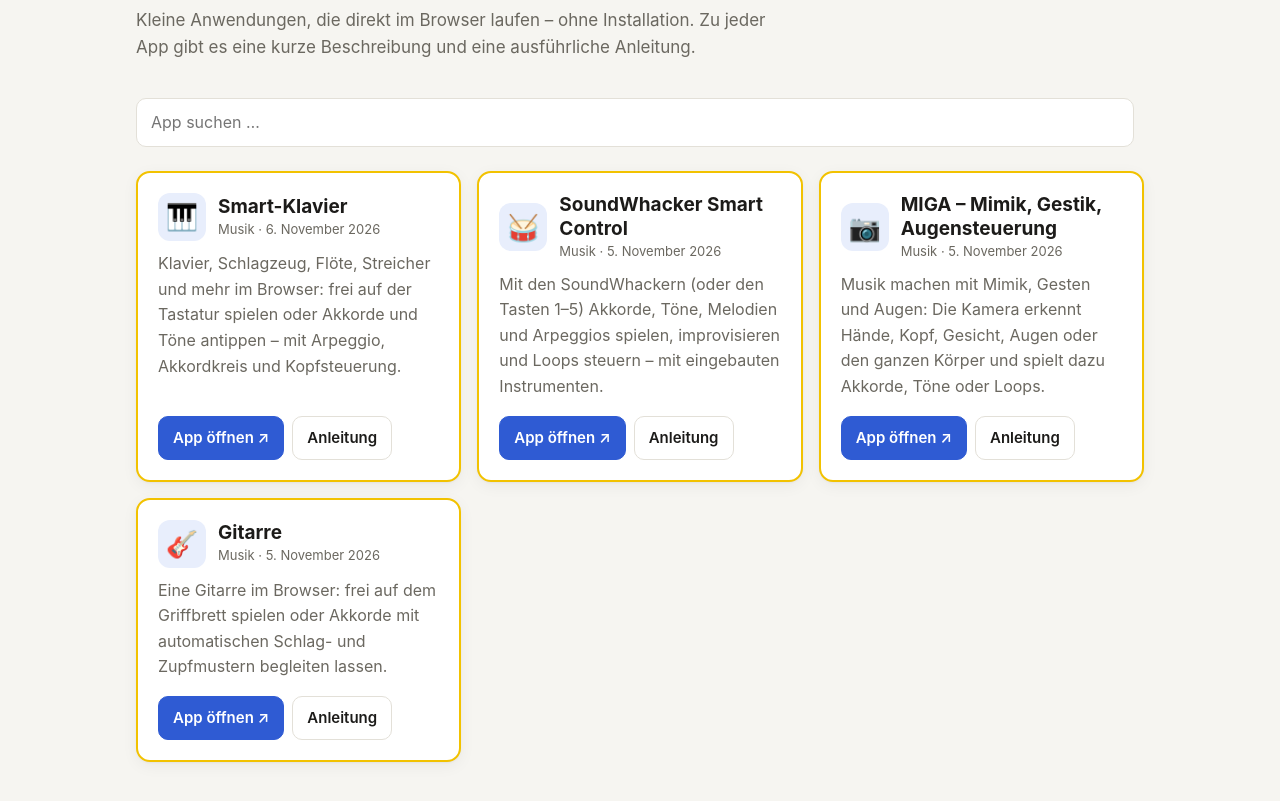
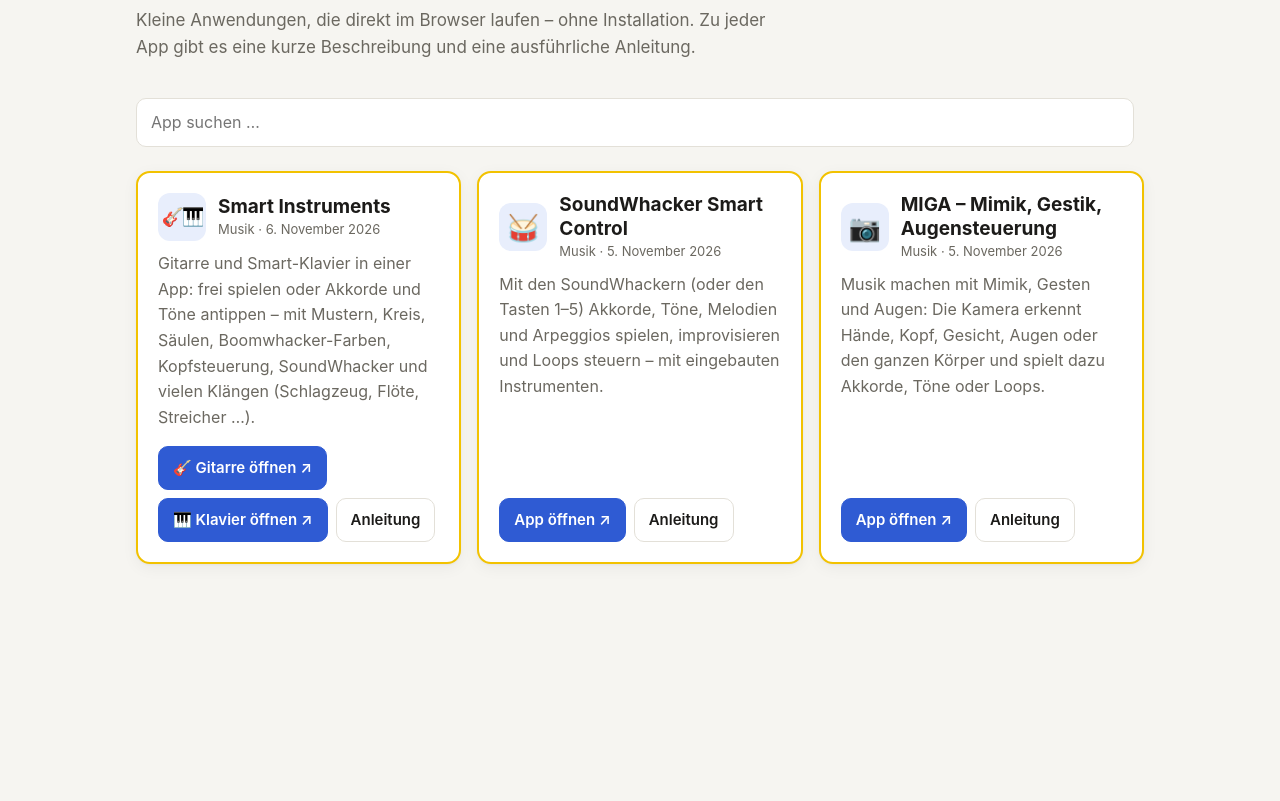
Before and after one commit to pati2018/pati2018.github.io, a plain HTML site: page index.html in a window 1280 px wide. Shown: the part 107-908 px from the top of the page. After the commit the page ends 800 px from the top, so only its background shows below. Drawn offline with Linux system fonts and the light colour scheme.

Commit message:
Gitarre und Smart-Klavier zusammengefasst: Smart Instruments
Eine Karte mit zwei Knöpfen (Gitarre öffnen / Klavier öffnen) und eine
gemeinsame Anleitung; alte Anleitungs-Links (gitarre/klavier) führen
dorthin. Karten unterstützen jetzt mehrere Öffnen-Knöpfe (links).

Co-Authored-By: Claude Opus 5.5 <noreply@anthropic.com>
Claude-Session: https://claude.ai/code/session_01Furwk85pLcBoXEJVo7MeAt

```diff
--- a/apps.js
+++ b/apps.js
@@ -9,6 +9,7 @@
  *  titel        – Name der App
  *  kurz         – ein bis zwei Sätze für die Karte auf der Startseite
  *  link         – Adresse der fertigen App (GitHub Pages)
+ *  links        – (optional) mehrere „öffnen“-Knöpfe: [{ label, url }, …]
  *  repo         – (optional) Link zum Quellcode auf GitHub
  *  kategorie    – z. B. "Musik", "Schule", "Werkzeug"
  *  symbol       – ein Emoji als Bild für die Karte
@@ -19,13 +20,17 @@
  */
 window.APPS = [
   {
-    id: "klavier",
-    titel: "Smart-Klavier",
-    kurz: "Klavier, Schlagzeug, Flöte, Streicher und mehr im Browser: frei auf der Tastatur spielen oder Akkorde und Töne antippen – mit Arpeggio, Akkordkreis und Kopfsteuerung.",
-    link: "https://pati2018.github.io/Gitarre/?klavier",
+    id: "smart-instruments",
+    titel: "Smart Instruments",
+    kurz: "Gitarre und Smart-Klavier in einer App: frei spielen oder Akkorde und Töne antippen – mit Mustern, Kreis, Säulen, Boomwhacker-Farben, Kopfsteuerung, SoundWhacker und vielen Klängen (Schlagzeug, Flöte, Streicher …).",
+    links: [
+      { label: "🎸 Gitarre öffnen", url: "https://pati2018.github.io/Gitarre/?gitarre" },
+      { label: "🎹 Klavier öffnen", url: "https://pati2018.github.io/Gitarre/?klavier" }
+    ],
+    link: "https://pati2018.github.io/Gitarre/?gitarre",
     repo: "https://github.com/pati2018/Gitarre",
     kategorie: "Musik",
-    symbol: "🎹",
+    symbol: "🎸🎹",
     datum: "2026-11-06"
   },
   {
@@ -47,15 +52,5 @@ window.APPS = [
     kategorie: "Musik",
     symbol: "📷",
     datum: "2026-11-05"
-  },
-  {
-    id: "gitarre",
-    titel: "Gitarre",
-    kurz: "Eine Gitarre im Browser: frei auf dem Griffbrett spielen oder Akkorde mit automatischen Schlag- und Zupfmustern begleiten lassen.",
-    link: "https://pati2018.github.io/Gitarre/?gitarre",
-    repo: "https://github.com/pati2018/Gitarre",
-    kategorie: "Musik",
-    symbol: "🎸",
-    datum: "2026-11-05"
   }
 ];
--- a/index.html
+++ b/index.html
@@ -55,7 +55,7 @@
       document.getElementById("liste").innerHTML = treffer.map(a => `
         <section class="card">
           <div class="top">
-            <div class="icon" aria-hidden="true">${esc(a.symbol || "🧩")}</div>
+            <div class="icon" aria-hidden="true"${[...(a.symbol || "")].length > 1 ? ' style="font-size:18px;letter-spacing:-2px"' : ""}>${esc(a.symbol || "🧩")}</div>
             <div>
               <h2>${esc(a.titel)}</h2>
               <div class="meta">${esc(a.kategorie || "")}${a.kategorie && a.datum ? " · " : ""}${esc(fmt(a.datum))}</div>
@@ -63,7 +63,7 @@
           </div>
           <p>${esc(a.kurz)}</p>
           <div class="actions">
-            <a class="btn primary" href="${esc(a.link)}" target="_blank" rel="noopener">App öffnen ↗</a>
+            ${(a.links || [{ label: "App öffnen", url: a.link }]).map(l => `<a class="btn primary" href="${esc(l.url)}" target="_blank" rel="noopener">${esc(l.label)} ↗</a>`).join("")}
             <a class="btn" href="app.html?id=${encodeURIComponent(a.id)}">Anleitung</a>
           </div>
         </section>`).join("");
```
Also changed, not shown: app.html (+4 -3 lines), 3 other files.
